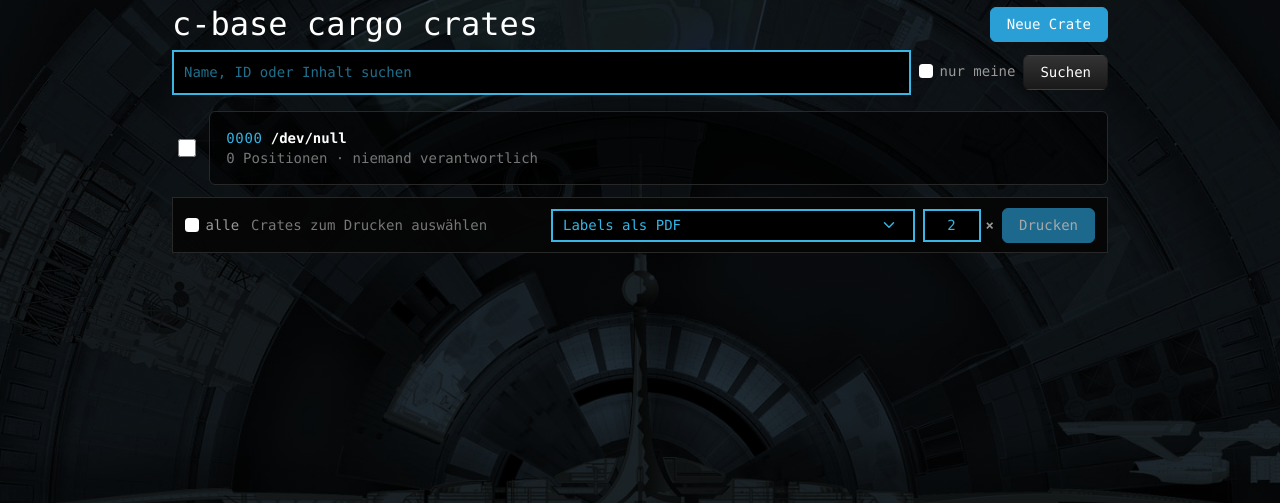
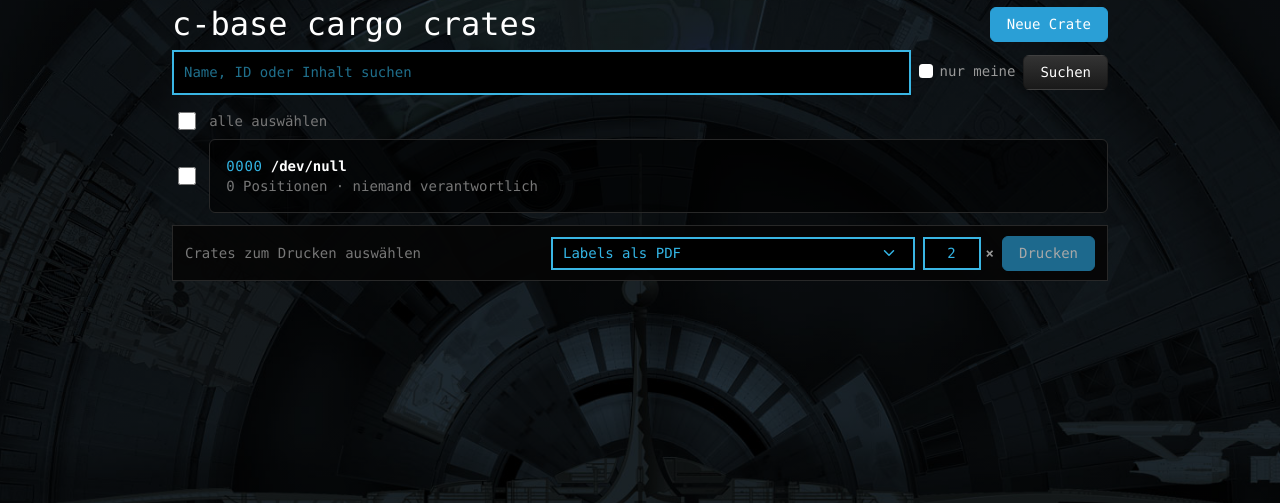
Before and after one commit to c-base/c-logistics, a Django app: page / in a window 1280 px wide. Shown: the part 63-566 px from the top of the page. Run offline with Django 5.2, Linux system fonts and the light colour scheme; the visitor is signed in with stand-in values (Sample User, id 1); data comes from the database, SQL or seed files in the repository; data that the repository does not hold is empty; some libraries are stand-ins or nearby versions.

Commit message:
Liste: Druckleiste auf dem Telefon erst bei Auswahl, „alle auswählen“ über der Liste

```diff
--- a/crates/static/crates/app.css
+++ b/crates/static/crates/app.css
@@ -88,11 +88,9 @@ input[type=checkbox] { accent-color: #2a9fd6; }
 .crate-row .card { flex: 1; min-width: 0; }
 .crate-row .pick { display: flex; align-items: center; justify-content: center; padding: 0 0.35rem; cursor: pointer; }
 .crate-row .pick input { width: 18px; height: 18px; }
+.pick-all-row { align-items: center; cursor: pointer; font-weight: 400; }
 .print-bar { position: sticky; bottom: 0; display: flex; flex-wrap: wrap; align-items: center; justify-content: space-between; gap: 0.5rem 1rem;
              padding: 0.6rem 0.75rem; margin-top: 0.75rem; background: rgba(6, 6, 6, 0.92); border: 1px solid #282828; }
-.print-bar .picked { display: flex; align-items: center; gap: 0.75rem; }
-.print-bar .form-check { display: flex; align-items: center; gap: 0.4rem; padding-left: 0; }
-.print-bar .form-check-input { margin: 0; float: none; }
 /* Auswahl, Anzahl und Knopf bleiben in einer Zeile; die Auswahl gibt nach */
 .print-bar .print-what { display: flex; align-items: center; gap: 0.5rem; flex: 1 1 18rem; min-width: 0; max-width: 34rem; }
 .print-bar .print-what select { flex: 1 1 auto; min-width: 0; padding-top: 4px; padding-bottom: 4px; text-overflow: ellipsis; }
@@ -145,6 +143,9 @@ input[type=checkbox] { accent-color: #2a9fd6; }
   /* unter 16 px zoomt der mobile Browser beim Antippen in das Feld hinein */
   .form-control, .form-select { font-size: 16px; }
   .actions > * { flex: 1 1 8rem; }
+  /* Druckleiste erst zeigen, wenn eine Crate angehakt ist – sie verdeckt sonst
+     ein gutes Stück der Liste. Browser ohne :has() zeigen sie immer. */
+  .crate-select:not(:has(input[name=c]:checked)) .print-bar { display: none; }
   /* Druckleiste: Auswahl in eigener Zeile, darunter Anzahl und Knopf */
   .print-bar .print-what { flex-wrap: wrap; max-width: none; }
   .print-bar .print-what select { flex-basis: 100%; }
--- a/crates/templates/crates/crate_list.html
+++ b/crates/templates/crates/crate_list.html
@@ -20,6 +20,12 @@
   </div>
 </form>
 <form method="get" action="{% url 'crates:print' %}" class="crate-select">
+{% if object_list %}
+  <label class="crate-row pick-all-row mb-2">
+    <span class="pick"><input type="checkbox" id="pick-all"></span>
+    <span class="muted">alle auswählen</span>
+  </label>
+{% endif %}
 {% for crate in object_list %}
   <div class="crate-row mb-2">
     <label class="pick" title="zum Drucken auswählen">
@@ -44,10 +50,7 @@
 {% endfor %}
 {% if object_list %}
   <div class="print-bar">
-    <div class="picked">
-      <label class="form-check mb-0"><input class="form-check-input" type="checkbox" id="pick-all"> <span class="form-check-label">alle</span></label>
-      <span class="muted" id="pick-count">Crates zum Drucken auswählen</span>
-    </div>
+    <span class="muted picked" id="pick-count">Crates zum Drucken auswählen</span>
     <div class="print-what">
       <select class="form-select" name="what" id="print-what" aria-label="Was gedruckt wird">
         {% for key, label in print_variants %}<option value="{{ key }}">{{ label }}</option>
```
